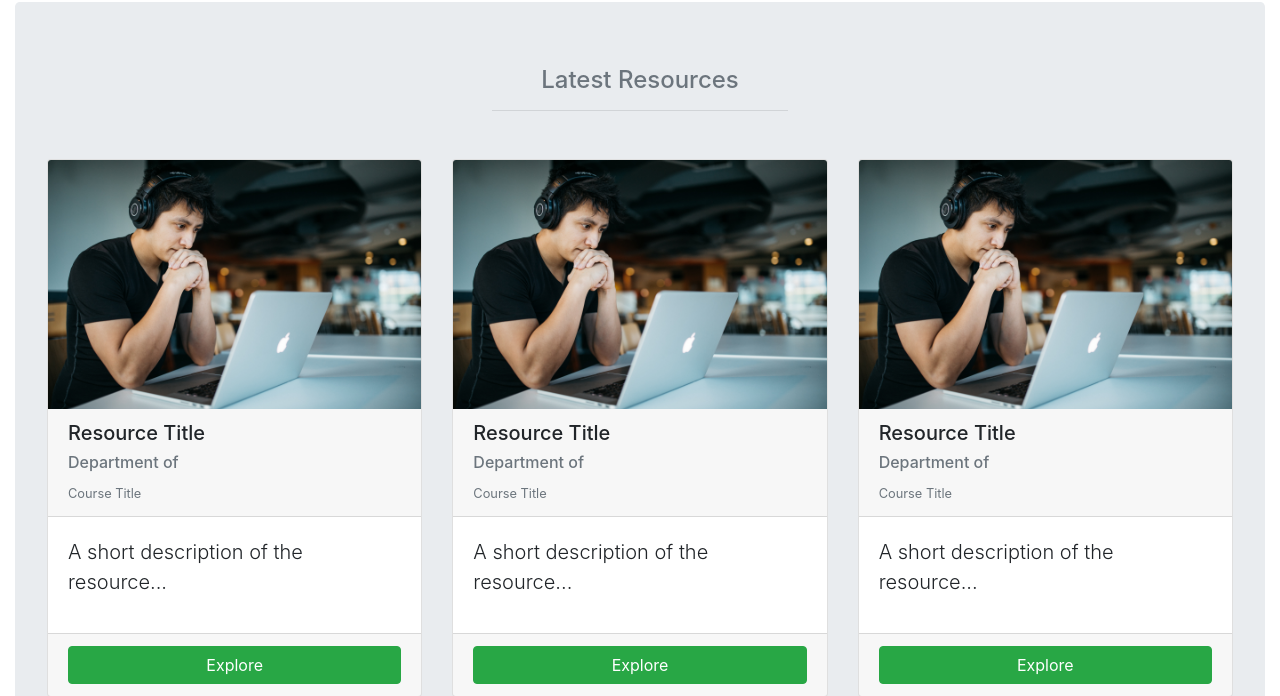
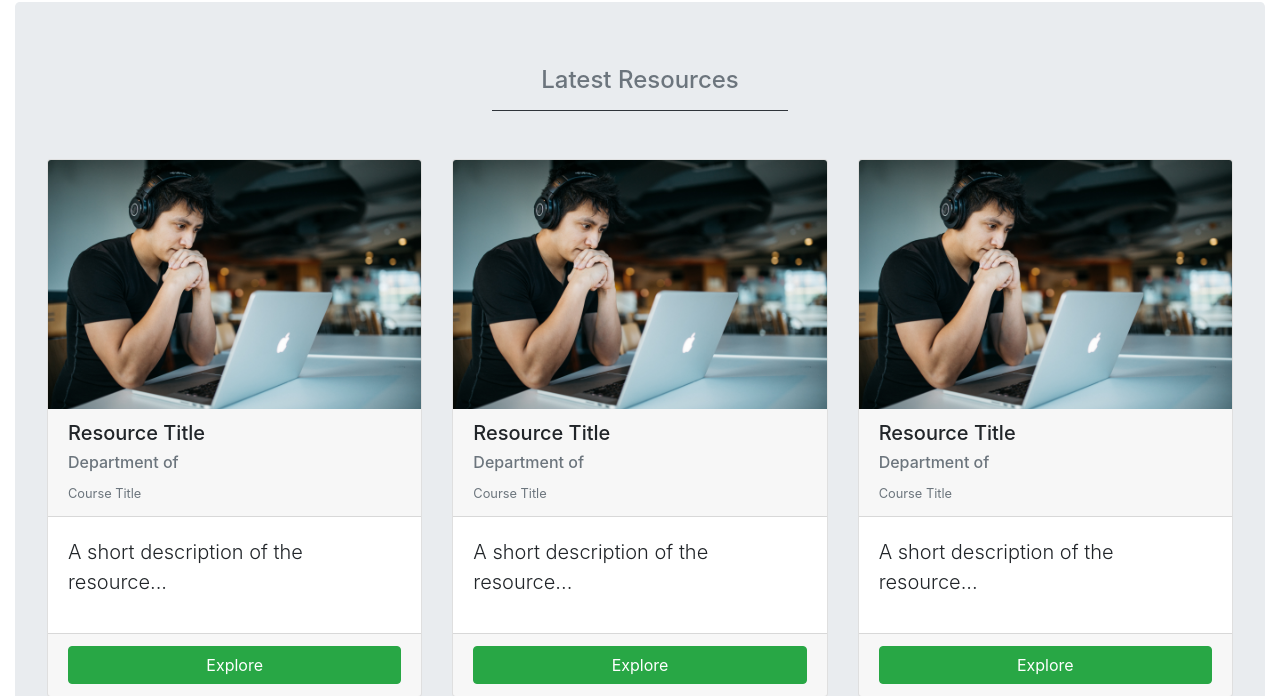
Before and after one commit to STEMCoders-ABU/project1, a CodeIgniter app: page /project1/ in a window 1280 px wide. Shown: the part 964-1660 px from the top of the page. Run offline with CodeIgniter, Linux system fonts and the light colour scheme.

Commit message:
Update index.php

```diff
--- a/application/views/pages/index.php
+++ b/application/views/pages/index.php
@@ -11,7 +11,7 @@
 <div class="index-contents mt-5">
     <div class="jumbotron">
         <h4 class="text-center text-dark text-muted">Latest Resources</h4>
-        <hr class="bg-muted w-25">
+        <hr class="bg-dark w-25">
 
         <div class="card-deck mt-5">
             <div class="card">
```
